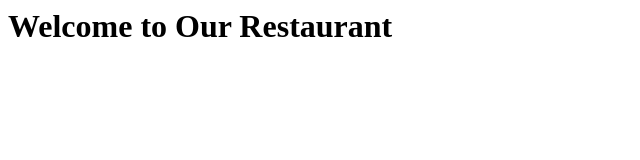
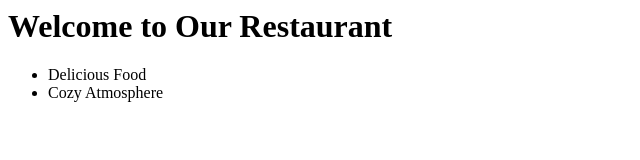
Before and after one commit to Bhargav983/restaurantmenu, a plain HTML site: page index.html in a window 1280 px wide. Shown: the whole page, without its empty margins (0-640 px from the left). Drawn offline with Linux system fonts and the light colour scheme.

Commit message:
list added

```diff
--- a/index.html
+++ b/index.html
@@ -1 +1,6 @@
 <h1> Welcome to Our Restaurant </h1>
+
+<ul>
+    <li> Delicious Food </li>
+    <li> Cozy Atmosphere </li>
+</ul>
```
